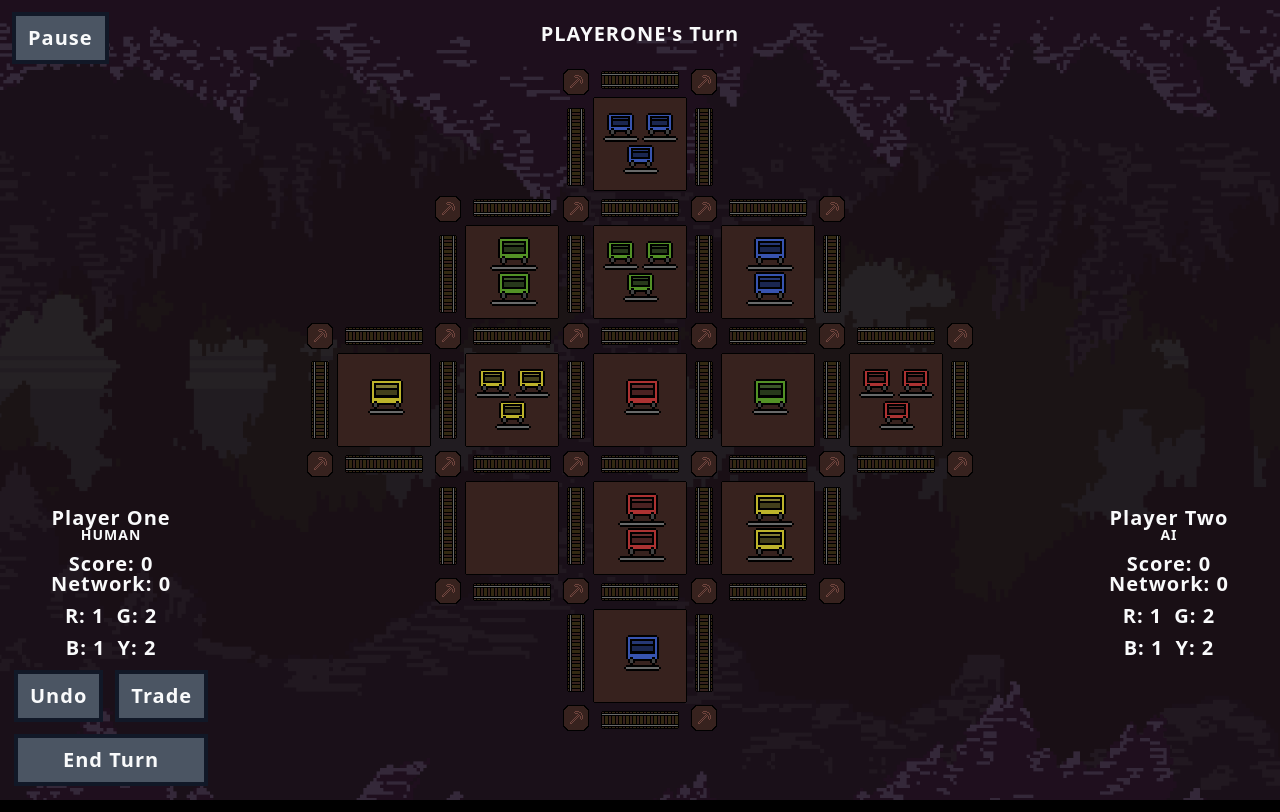
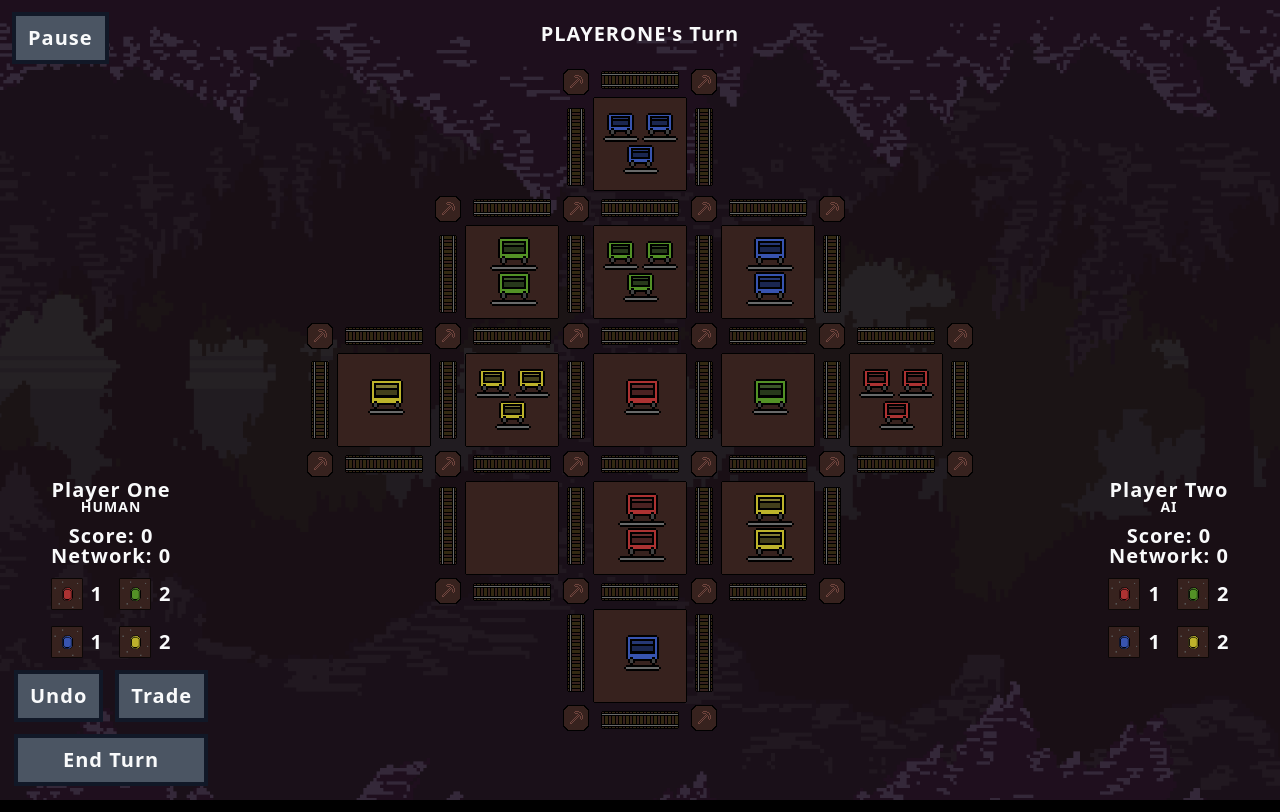
Before and after one commit to hugginsio/capstone_seven, an Angular app: page /game in a window 1280 px wide. Built offline with nearby package versions, Linux system fonts and the light colour scheme.

Commit message:
shard: replace text with resource images

```diff
--- a/src/app/pages/game/player-shard/player-shard.component.html
+++ b/src/app/pages/game/player-shard/player-shard.component.html
@@ -5,14 +5,26 @@
     <p>Score: {{ playerDetail?.currentScore }}</p>
     <p>Network: {{ playerDetail?.currentLength }}</p>
   </div>
-  <div class="flex flex-col space-y-3 w-full place-items-center">
-    <div class="flex space-x-3">
-      <p>R: {{ playerDetail?.redResources }}</p>
-      <p>G: {{ playerDetail?.greenResources }}</p>
+  <div class="flex flex-col space-y-4 w-full place-items-center">
+    <div class="flex space-x-4 items-center">
+      <div class="flex items-center space-x-2">
+        <img src="/assets/game/Resource-Red.png" class="h-8 w-8" />
+        <p>{{ playerDetail?.redResources }}</p>
+      </div>
+      <div class="flex items-center space-x-2">
+        <img src="/assets/game/Resource-Green.png" class="h-8 w-8" />
+        <p>{{ playerDetail?.greenResources }}</p>
+      </div>
     </div>
-    <div class="flex space-x-3">
-      <p>B: {{ playerDetail?.blueResources }}</p>
-      <p>Y: {{ playerDetail?.yellowResources }}</p>
+    <div class="flex space-x-4 items-center">
+      <div class="flex items-center space-x-2">
+        <img src="/assets/game/Resource-Blue.png" class="h-8 w-8" />
+        <p>{{ playerDetail?.blueResources }}</p>
+      </div>
+      <div class="flex items-center space-x-2">
+        <img src="/assets/game/Resource-Yellow.png" class="h-8 w-8" />
+        <p>{{ playerDetail?.yellowResources }}</p>
+      </div>
     </div>
   </div>
   <!-- These should only be visible if the player is both local and human -->
```
